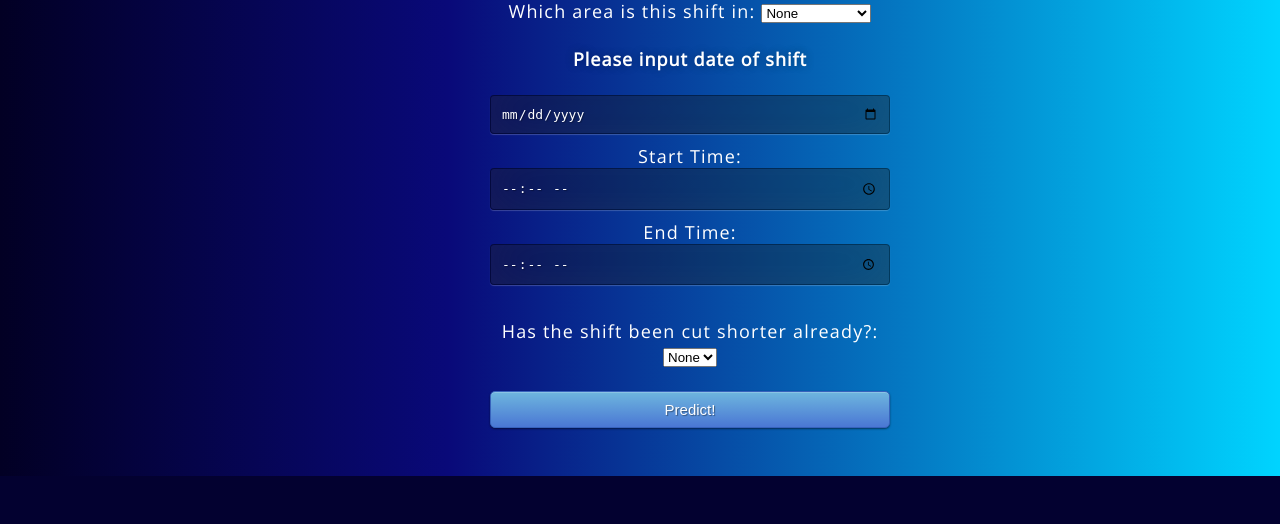
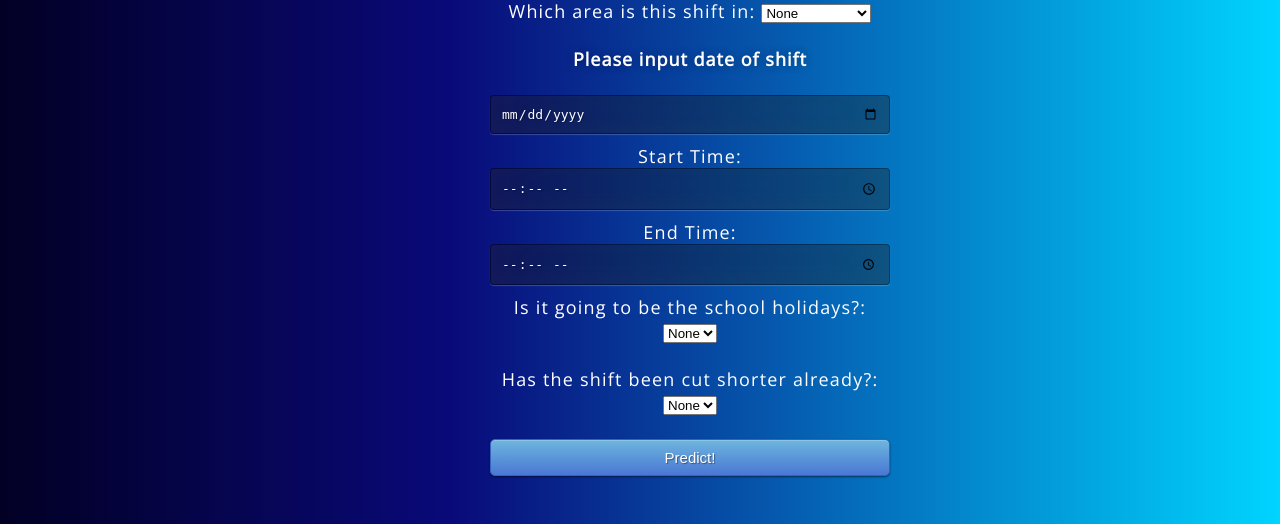
Before and after one commit to VenzoG/HowBusyCinema, a Flask app: page / in a window 1280 px wide. Shown: the part 391-915 px from the top of the page. Before the commit the page ends 867 px from the top, so only its background shows below. Run offline with Flask 2, Linux system fonts and the light colour scheme.

Commit message:
Update index.html

```diff
--- a/templates/index.html
+++ b/templates/index.html
@@ -39,9 +39,18 @@
             <label for="end_time">End Time:</label>
             <input type="time" name="end_time" required="required" min="12:00" max="04:00" required="required" step="900"/>
 
+            <br>
+
+            <label for="school_holidays">Is it going to be the school holidays?:</label>
+            <select name="school_holidays" id="school_holidays">
+              <option value="">None</option>
+              <option value="yes">Yes</option>
+              <option value="no">No</option>
+            </select>
 
             <br>
             <br>
+
 
             <label for="cut">Has the shift been cut shorter already?:</label>
             <select name="cut" id="cut">
```
